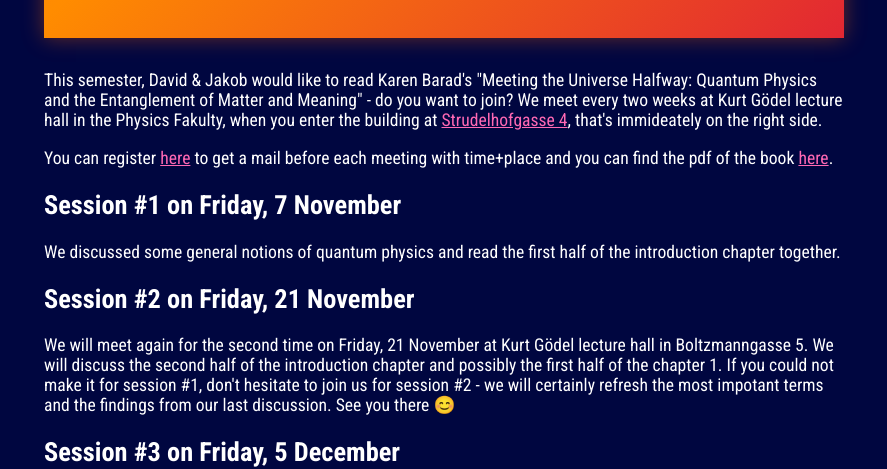
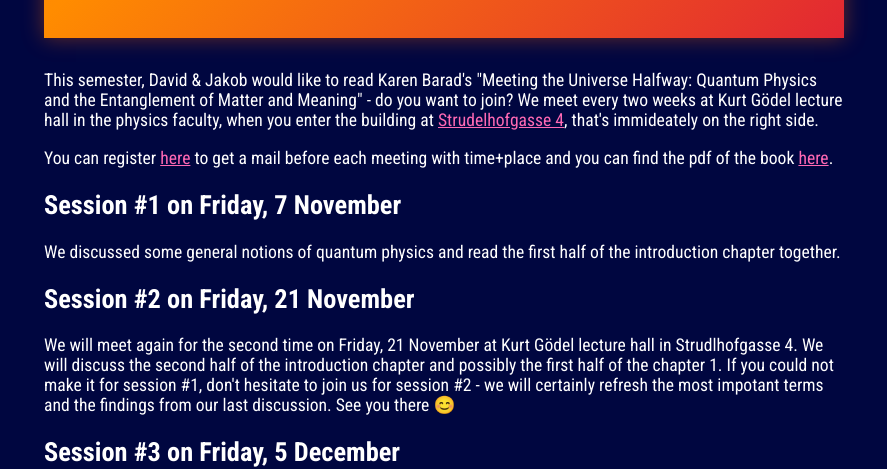
Before and after one commit to GrumpyGoedel/messapparat, a website: page public/index.html in a window 1280 px wide. Shown: the part 333-802 px from the top of the page, without its empty margins (196-1083 px from the left). Drawn offline with Linux system fonts and the light colour scheme; a web font is replaced by a local one.

Commit message:
Strudlhofgasse 4

```diff
--- a/public/index.html
+++ b/public/index.html
@@ -17,14 +17,14 @@
   <div class="whirly-box"></div>
   <p>This semester, David & Jakob would like to read Karen Barad's "Meeting the Universe Halfway:
   Quantum Physics and the Entanglement of Matter and Meaning" - do you want to join?
-  We meet every two weeks at Kurt Gödel lecture hall in the Physics Fakulty, when you enter the building at
+  We meet every two weeks at Kurt Gödel lecture hall in the physics faculty, when you enter the building at
   <a href="https://maps.app.goo.gl/odB45acjhfs1DjLo6">Strudelhofgasse 4</a>, that's immideately on the right side.</p>
   <p>You can register <a href="https://forms.gle/EVXkMgd9iGo9FD8y9">here</a> to get a mail before each meeting with time+place and
   you can find the pdf of the book  <a href="files/Meeting the Universe Halfway (Barad 2007).pdf" target="_blank">here</a>.</p>
   <h2>Session #1 on Friday, <span style="white-space: nowrap;">7 November</span></h2>
   <p>We discussed some general notions of quantum physics and read the first half of the introduction chapter together.</p>
   <h2>Session #2 on Friday, <span style="white-space: nowrap;">21 November</span></h2>
-  <p>We will meet again for the second time on Friday, 21 November at Kurt Gödel lecture hall in Boltzmanngasse 5.
+  <p>We will meet again for the second time on Friday, 21 November at Kurt Gödel lecture hall in Strudlhofgasse 4.
     We will discuss the second half of the introduction chapter and possibly the first half of the chapter 1.
     If you could not make it for session #1, don't hesitate to join us for session #2 - we will certainly refresh
     the most impotant terms and the findings from our last discussion. See you there 😊</p>
```
